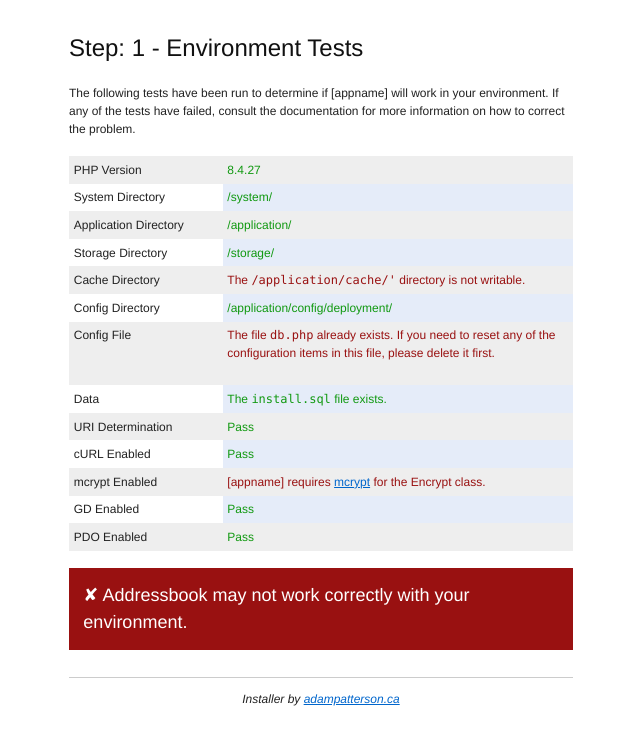
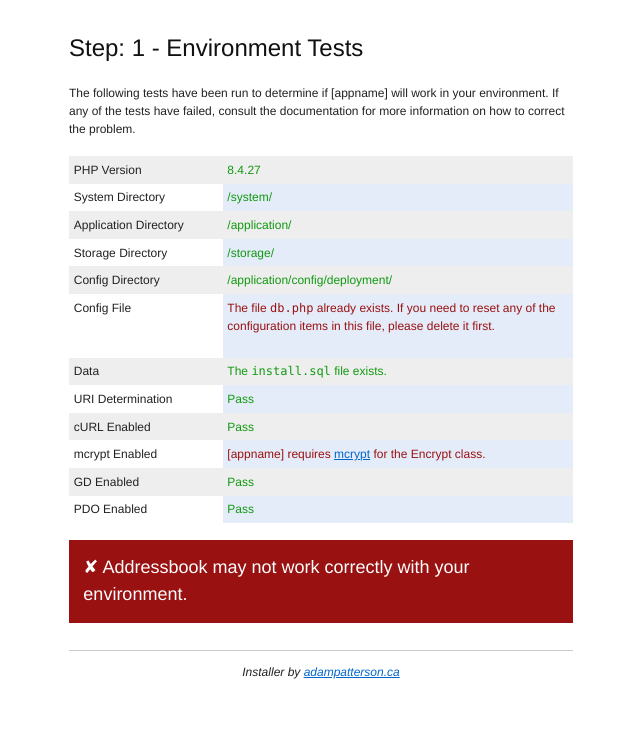
Before and after one commit to adampatterson/Addressbook, a PHP site: page /setup/index.php?step=1 in a window 1280 px wide. Shown: the top 745 px of the page, without its empty margins (319-959 px from the left). Run offline with PHP 8.4, Linux system fonts and the light colour scheme.

Commit message:
Small fixes

```diff
--- a/setup/index.php
+++ b/setup/index.php
@@ -112,15 +112,7 @@ If any of the tests have failed, consult the documentation for more information
 			<?php if (is_dir('../storage/') AND is_writable('../storage/')): ?>
 				<td class="pass">/storage/</td>
 			<?php else: $failed = TRUE ?>
-				<td class="fail">The <code>/storeage/</code> directory is not writable.</td>
-			<?php endif ?>
-		</tr>
-		<tr>
-			<th>Cache Directory</th>
-			<?php if (is_dir('../application/cache/') AND is_writable('../application/cache/')): ?>
-				<td class="pass">/application/cache/</td>
-			<?php else: $failed = TRUE ?>
-				<td class="fail">The <code>/application/cache/'</code> directory is not writable.</td>
+				<td class="fail">The <code>/storage/</code> directory is not writable.</td>
 			<?php endif ?>
 		</tr>
 		<tr>
```
Also changed, not shown: 1 other file.
